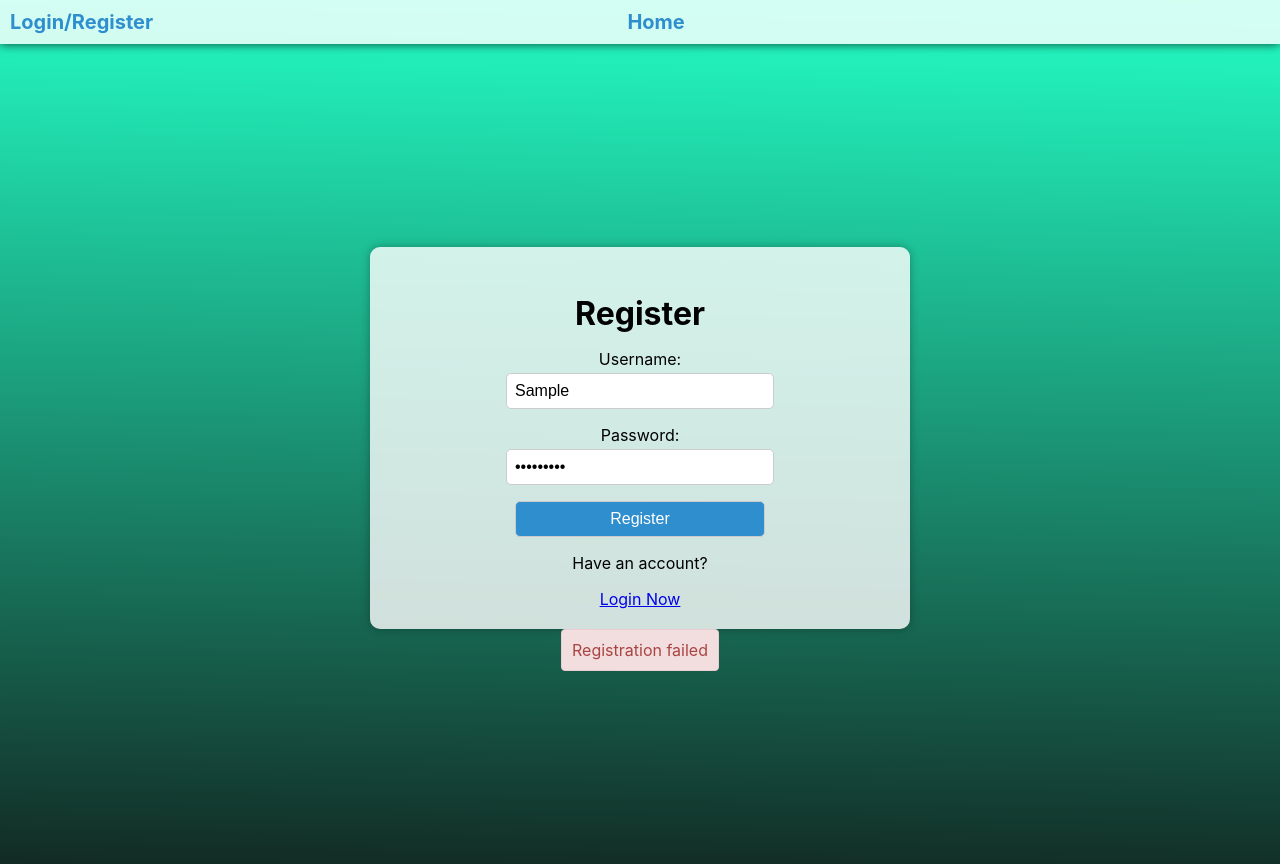
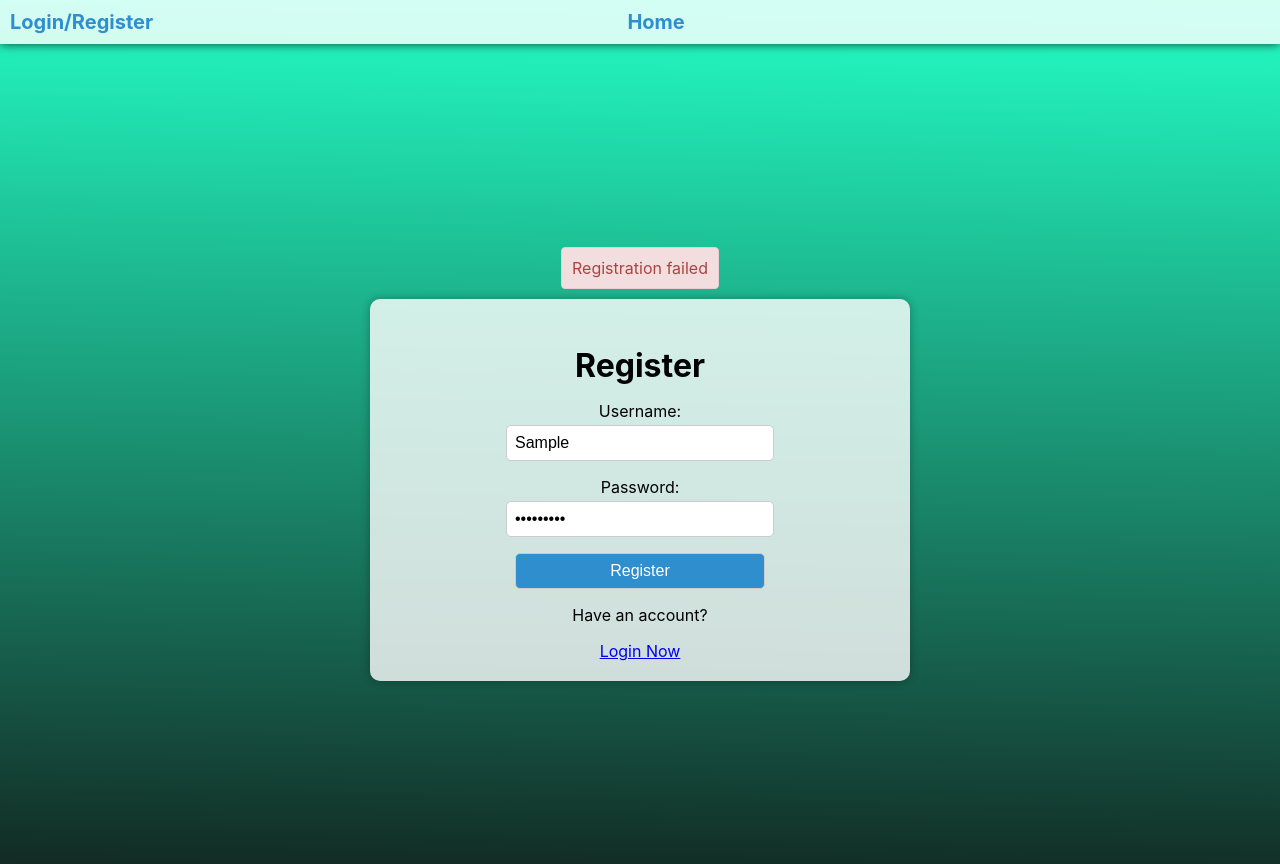
Before and after one commit to Kfmoi/TaskManager, a React (Create React App) app in the folder client/: page /register in a window 1280 px wide. Both pictures are taken after typing "Sample", "Sample123" into the empty fields and a click on the button "Register". Built offline with nearby package versions, Linux system fonts and the light colour scheme; no server answers.

Commit message:
Show success alert message

```diff
--- a/client/src/pages/register/Register.js
+++ b/client/src/pages/register/Register.js
@@ -18,8 +18,9 @@ const Register = () => {
         password,
       });
       setAlertClass("success");
-      alert("User created");
-      navigate("/login");
+      setTimeout(() => {
+        navigate("/login");
+      }, 2000);
     } catch (error) {
       console.error(error);
       setAlertClass("error");
@@ -28,6 +29,11 @@ const Register = () => {
 
   return (
     <div className="auth-container">
+      {alertClass && (
+        <div className={`alert ${alertClass}`}>
+          {alertClass === "success" ? `${username} created successfully !!!` : "Registration failed"}
+        </div>
+      )}
       <form onSubmit={handleSubmit} className="login-form">
         <h2>Register</h2>
         <div className="form-group">
@@ -56,11 +62,6 @@ const Register = () => {
           Login Now
         </Link>
       </form>
-      {alertClass && (
-        <div className={`alert ${alertClass}`}>
-          {alertClass === "success" ? "User created" : "Registration failed"}
-        </div>
-      )}
     </div>
   );
 };
```
